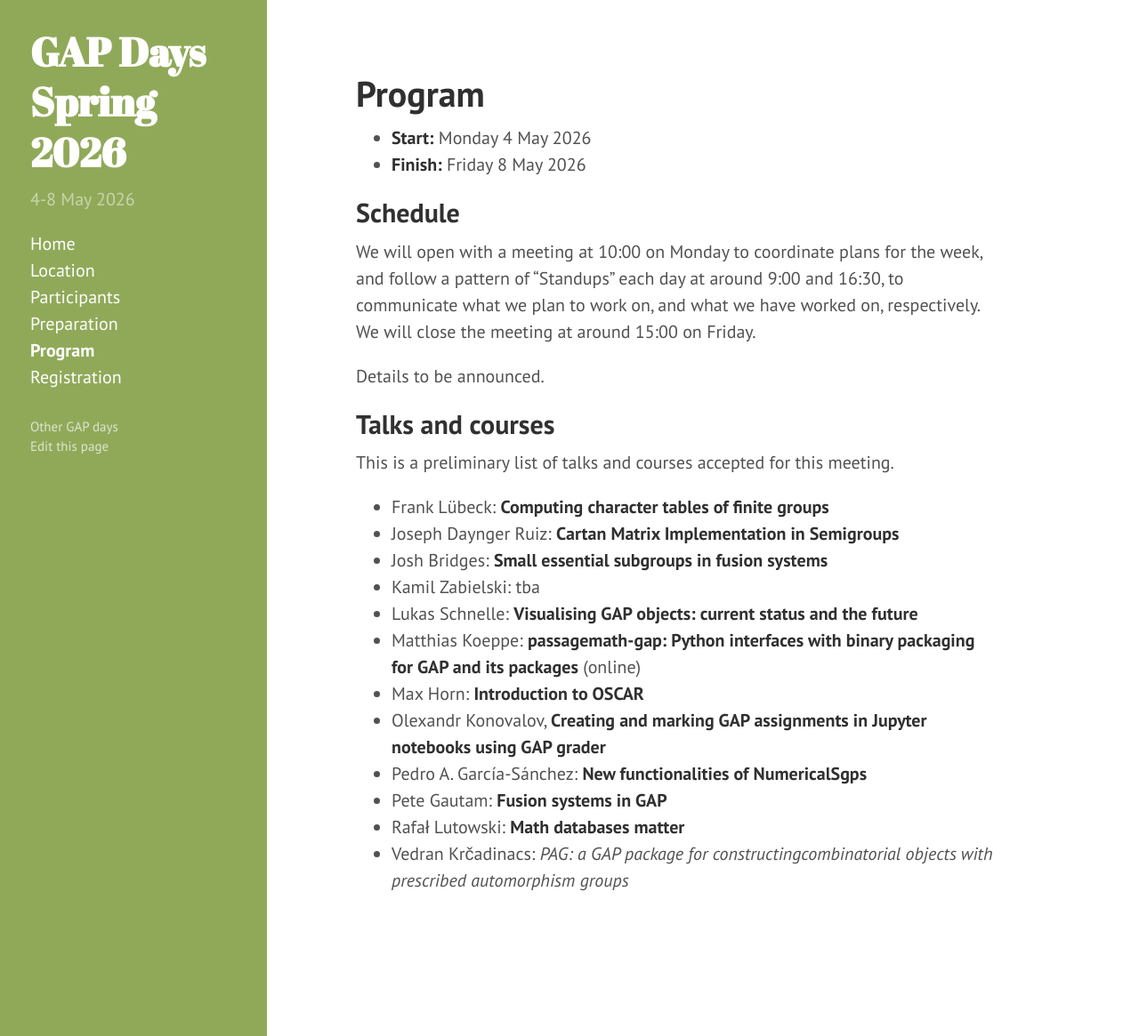
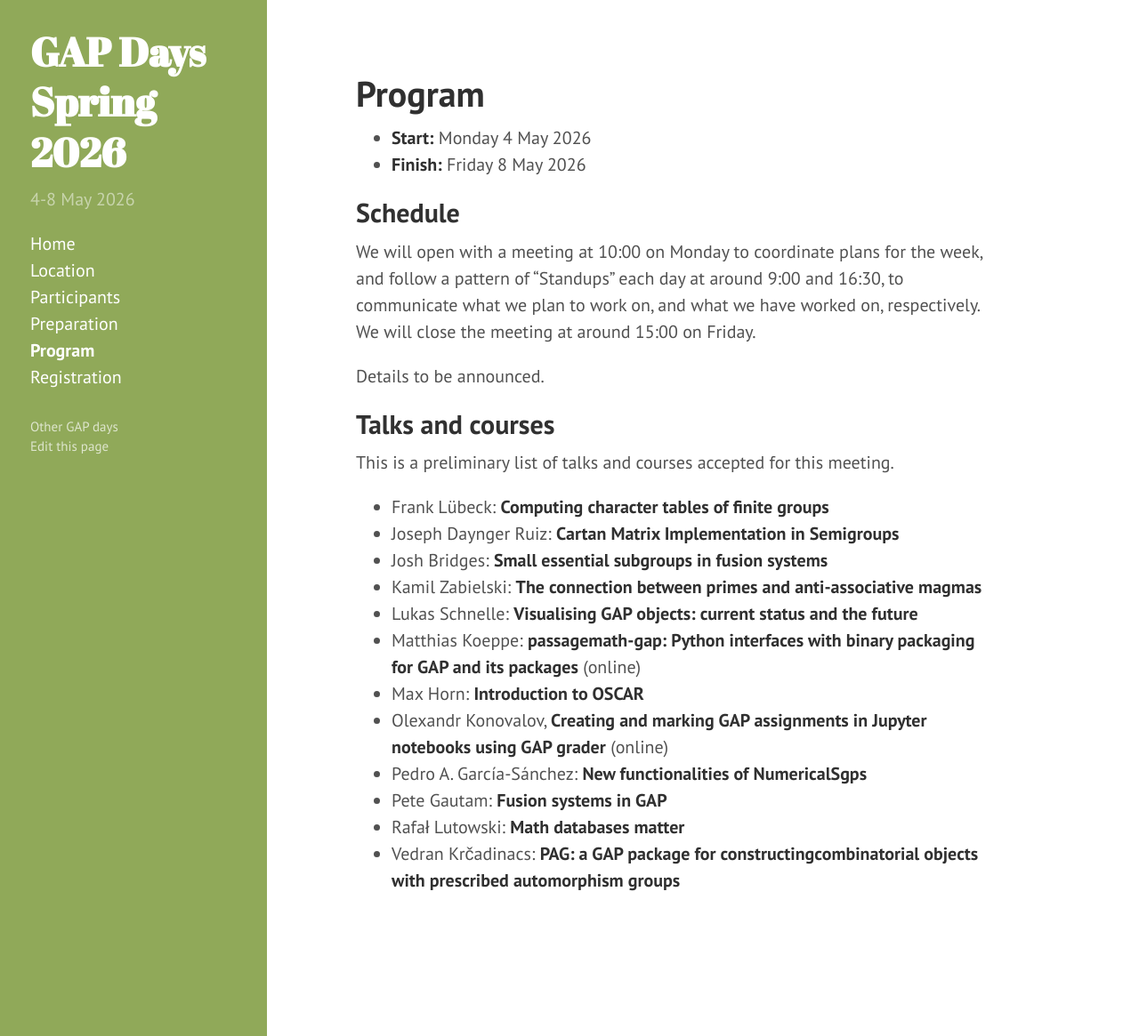
Before and after one commit to gapdays/gapdays2026-spring, a Jekyll site: the page built from program.md, in a window 1280 px wide and 1165 px high. Shown: the whole window at 89% size. Built offline with Jekyll 4.4.1, drawn with Linux system fonts in a browser that asks for light colours.

Commit message:
preliminary list of talks updated

```diff
--- a/program.md
+++ b/program.md
@@ -26,12 +26,12 @@ This is a preliminary list of talks and courses accepted for this meeting.
 - Frank Lübeck: **Computing character tables of finite groups**
 - Joseph Daynger Ruiz: **Cartan Matrix Implementation in Semigroups**
 - Josh Bridges: **Small essential subgroups in fusion systems**
-- Kamil Zabielski: tba
+- Kamil Zabielski: **The connection between primes and anti-associative magmas**
 - Lukas Schnelle: **Visualising GAP objects: current status and the future**
 - Matthias Koeppe: **passagemath-gap: Python interfaces with binary packaging for GAP and its packages** (online)
 - Max Horn: **Introduction to OSCAR**
-- Olexandr Konovalov, **Creating and marking GAP assignments in Jupyter notebooks using GAP grader**
+- Olexandr Konovalov, **Creating and marking GAP assignments in Jupyter notebooks using GAP grader** (online)
 - Pedro A. García-Sánchez: **New functionalities of NumericalSgps**
 - Pete Gautam: **Fusion systems in GAP**
 - Rafał Lutowski: **Math databases matter**
-- Vedran Krčadinacs: *PAG: a GAP package for constructingcombinatorial objects with prescribed automorphism groups*
+- Vedran Krčadinacs: **PAG: a GAP package for constructingcombinatorial objects with prescribed automorphism groups**
```
